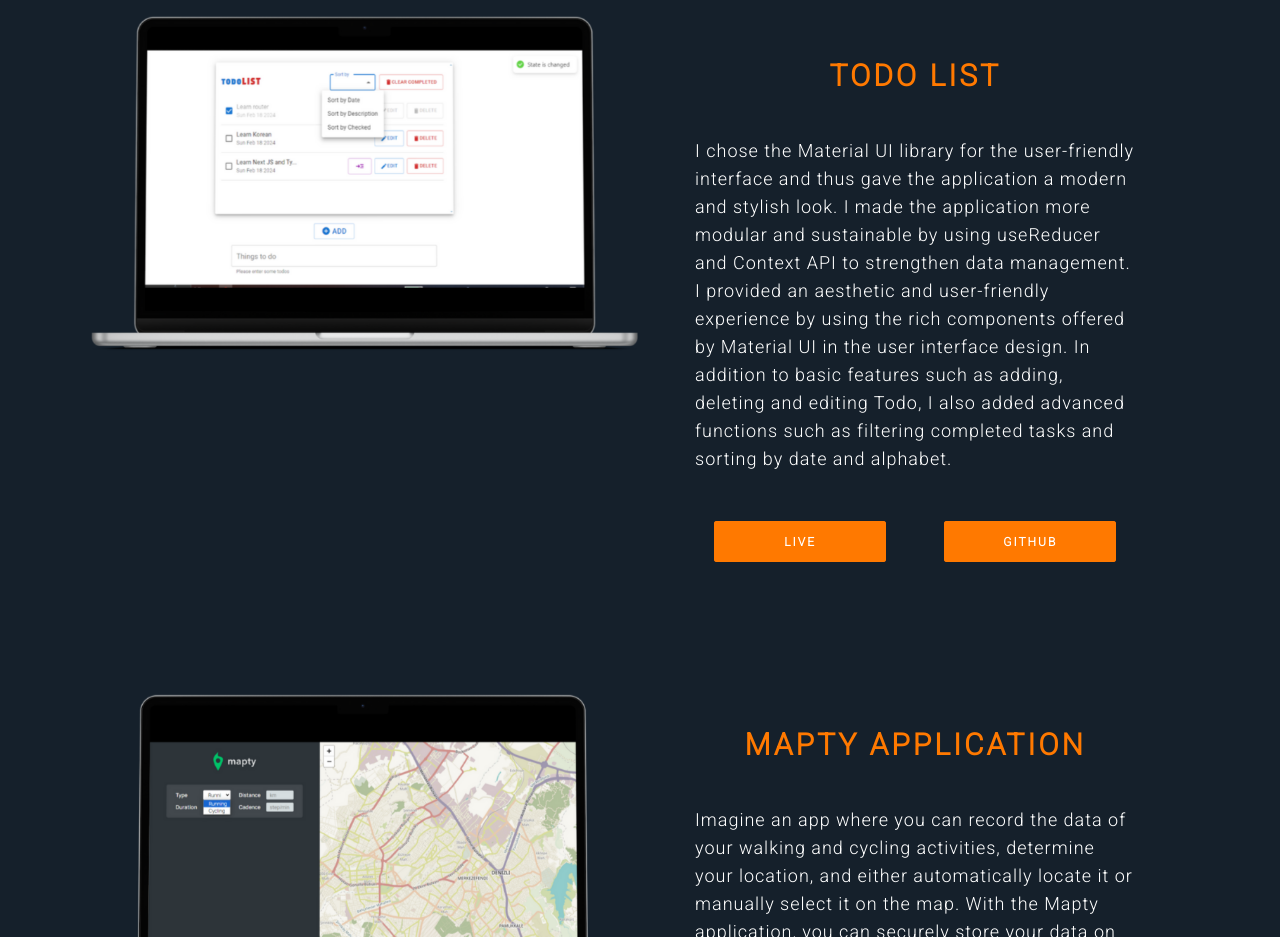
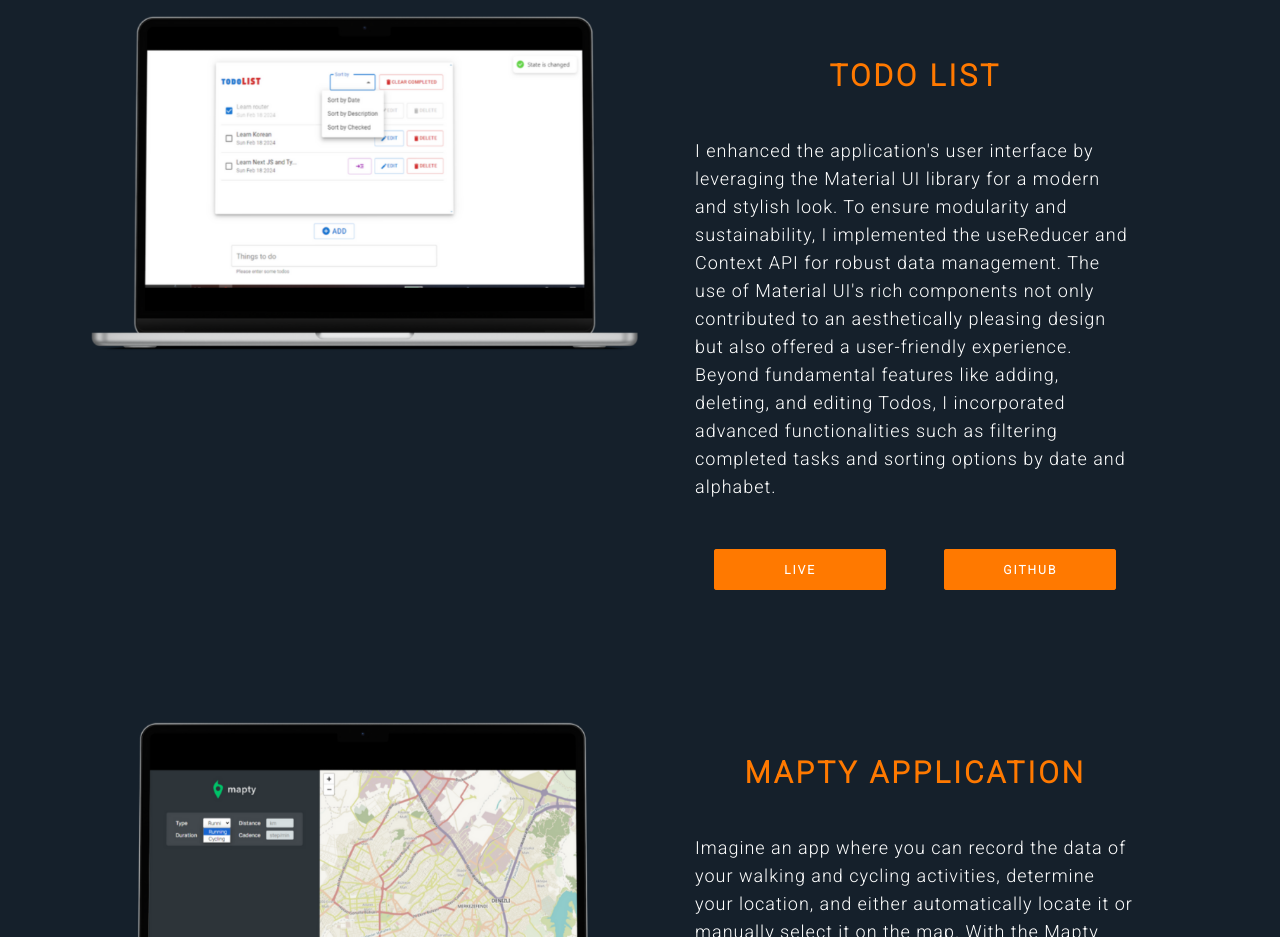
Before and after one commit to BetulBuyukzengin/portfolyo, a website: page index.html in a window 1280 px wide. Shown: the part 2800-3737 px from the top of the page. Drawn offline with Linux system fonts and the light colour scheme.

Commit message:
Update index.html

```diff
--- a/index.html
+++ b/index.html
@@ -178,11 +178,11 @@
           <div class="column">
             <h2 class="projects-card__name">TODO LIST</h2>
             <p class="projects__description">
-              I chose the Material UI library for the user-friendly interface and thus gave the application a modern and stylish look.
-              I made the application more modular and sustainable by using useReducer and Context API to strengthen data management.
-              I provided an aesthetic and user-friendly experience by using the rich components offered by Material UI in the user interface design.
-              In addition to basic features such as adding, deleting and editing Todo, I also added advanced functions such as filtering completed tasks
-              and sorting by date and alphabet.
+              I enhanced the application's user interface by leveraging the Material UI library for a modern and stylish look.
+              To ensure modularity and sustainability, I implemented the useReducer and Context API for robust data management.
+              The use of Material UI's rich components not only contributed to an aesthetically pleasing design but also offered a user-friendly experience.
+              Beyond fundamental features like adding, deleting, and editing Todos,
+              I incorporated advanced functionalities such as filtering completed tasks and sorting options by date and alphabet.
             </p>
             <div class="project_buttons">
               <a
```
